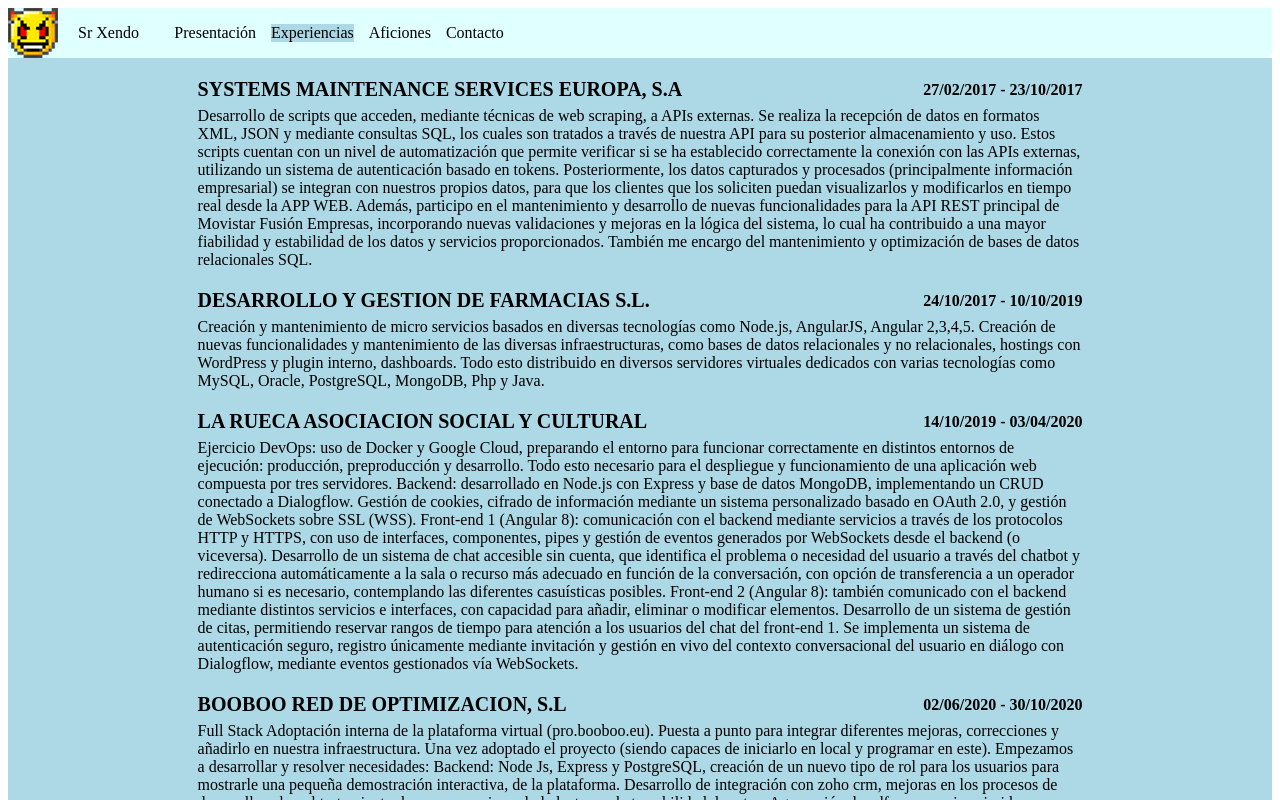
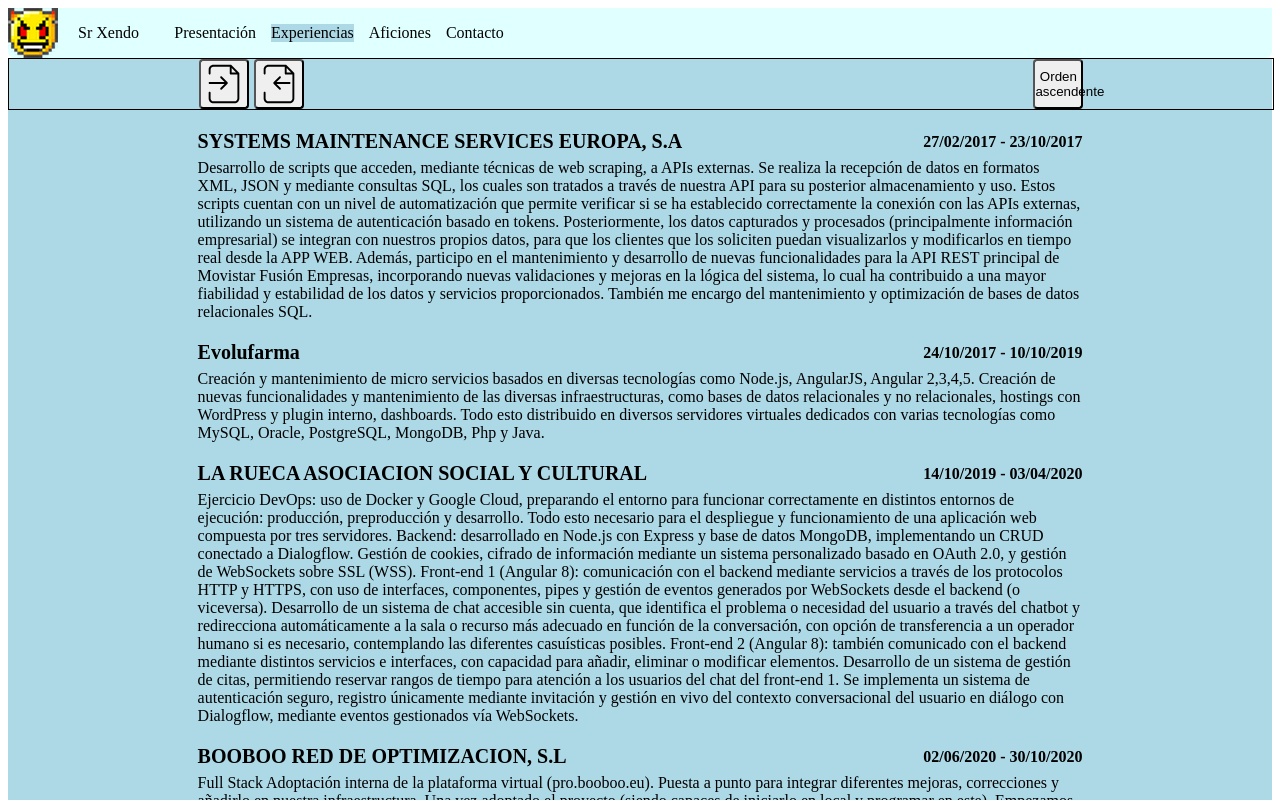
Before and after one commit to srXendo/srXendo, an Angular app: page /experience in a window 1280 px wide. Shown: the top 800 px of the page. Built offline with nearby package versions, Linux system fonts and the light colour scheme.

Commit message:
add: experiencias. add: importar y exportar. experiencias.

```diff
--- a/src/app/components/experience/experience.css
+++ b/src/app/components/experience/experience.css
@@ -6,6 +6,55 @@
     flex-flow: column nowrap;
     align-items: center;
     justify-content: center;
+}
+.wrapper_tools{
+    width: 100%;
+    height: 100%;
+    min-height: 50px;
+    border: 1px black solid;
+    display: flex;
+    flex-flow: row wrap;
+    align-items: center;
+    justify-content: center;
+    gap: 5px;
+}
+.wrapper_buttons{
+    min-width: 340px;
+    width: 70%;
+    height: 100%;
+    display: flex;
+    flex-flow: row wrap;
+    align-items: center;
+    justify-content: space-between;
+    gap: 20px;
+}
+.wrapper_import_export{
+    width: 115px;
+    height: 100%;
+    display: flex;
+    gap: 5px;
+}
+.button_tool{
+    position: relative;
+    margin: 0;
+    padding: 0;
+    width: 50px;
+    height: 50px;
+    border-radius: 4px;
+    background-position: center;
+    background-size: contain;
+    background-repeat: no-repeat;
+
+}
+
+.import{
+    background-image: url(./../../../../public/import.svg);
+}
+.export{
+    background-image: url(./../../../../public/export.svg);
+}
+.order{
+
 }
 .content_experience{
     min-width: 340px;
--- a/src/app/components/experience/experience.html
+++ b/src/app/components/experience/experience.html
@@ -1,4 +1,15 @@
 <div class="wrapper_main">
+    <div class="wrapper_tools">
+        <div class="wrapper_buttons">
+            <div class="wrapper_import_export">
+                <button (click)="fileInput.click()" type="button" class="button_tool import" title="importar experiencias para visualizar"></button>
+                <input #fileInput type="file" accept=".json" style="display:none" (change)="onFileSelected($event)" />
+
+                <button (click)="export_experience()" type="button" class="button_tool export" title="exportar experiencias para usar mas adelante"></button>
+            </div>
+            <button type="button" class="button_tool">Orden ascendente</button>
+        </div>
+    </div>
     @if(experiences$ | async; as experiences){
         <div class="wrapper_experience">
         @for(exp of experiences; track exp.name_experience){
--- a/src/app/components/experience/experience.ts
+++ b/src/app/components/experience/experience.ts
@@ -1,7 +1,7 @@
 import { Component } from '@angular/core';
 import { ExperienceService } from './experience.service';
 import { ExperienceInterface } from './experience.interface';
-import { Observable } from 'rxjs';
+import { Observable, of } from 'rxjs';
 import { CommonModule } from '@angular/common';
 
 @Component({
@@ -14,11 +14,6 @@
   experiences$: Observable<ExperienceInterface[]>
   constructor(private experienceService: ExperienceService){
     this.experiences$ = this.experienceService.get_experiences()
-    this.experiences$.subscribe({
-      next: (exp =>{
-        console.log(exp)
-      })
-    })
   }
   formatDateToDDMMYYYY(date: Date): string {
     const day = String(date.getDate()).padStart(2, '0');
@@ -26,4 +21,58 @@
     const year = date.getFullYear();
     return `${day}/${month}/${year}`;
   }
+  import_experience(){
+    const input:string | null  = prompt('pega un json')
+    if(!input|| input == ''){
+      throw new Error('input de configuracion esta vacia')
+    }
+    try{
+      this.experiences$ = of(JSON.parse(input))
+    }catch(err: any){
+      console.error(new Error(err))
+    }
+  }
+  export_experience(){
+    const sub = this.experiences$.subscribe({
+      next: (arr)=>{
+
+          const blob = new Blob([JSON.stringify(arr)], { type: 'application/json' });
+          const url = window.URL.createObjectURL(blob);
+
+          const link = document.createElement('a');
+          link.href = url;
+          link.download = 'configuracion.json';
+          link.click();
+
+          window.URL.revokeObjectURL(url);
+        sub.unsubscribe()
+      },
+      error: (err)=>{
+
+      }
+    })
+  }
+  onFileSelected(event: Event): void {
+    const input = event.target as HTMLInputElement;
+    if (!input.files?.length) return;
+
+    const file = input.files[0];
+    const reader = new FileReader();
+
+    reader.onload = () => {
+      try {
+        const res = JSON.parse(reader.result as string).map((row: ExperienceInterface)=>{
+          row.start_date_experience = new Date(row.start_date_experience)
+          row.end_date_experience = new Date(row.end_date_experience)
+          return row
+
+        })
+        this.experiences$ = of(res);
+      } catch (error) {
+       console.error(new Error('Error al leer el JSON: ' + (error as Error).message))
+      }
+    };
+
+    reader.readAsText(file);
+  }
 }
```
Also changed, not shown: experiencias.json (added, +32 -0 lines), src/app/components/experience/experience.mockup.ts (+1 -1 lines), public/export.svg (added), public/import.svg (added).
